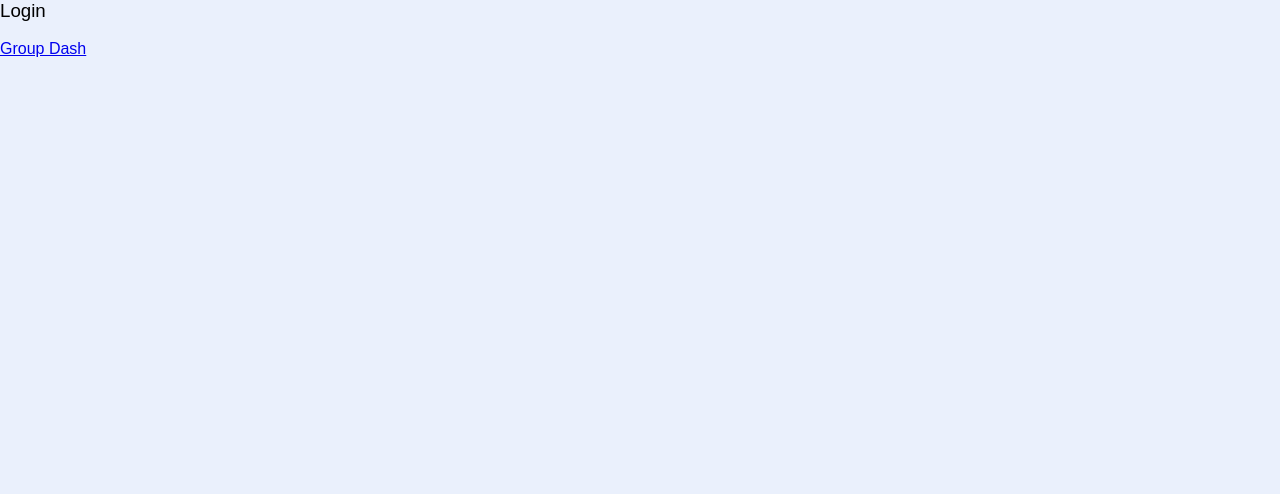
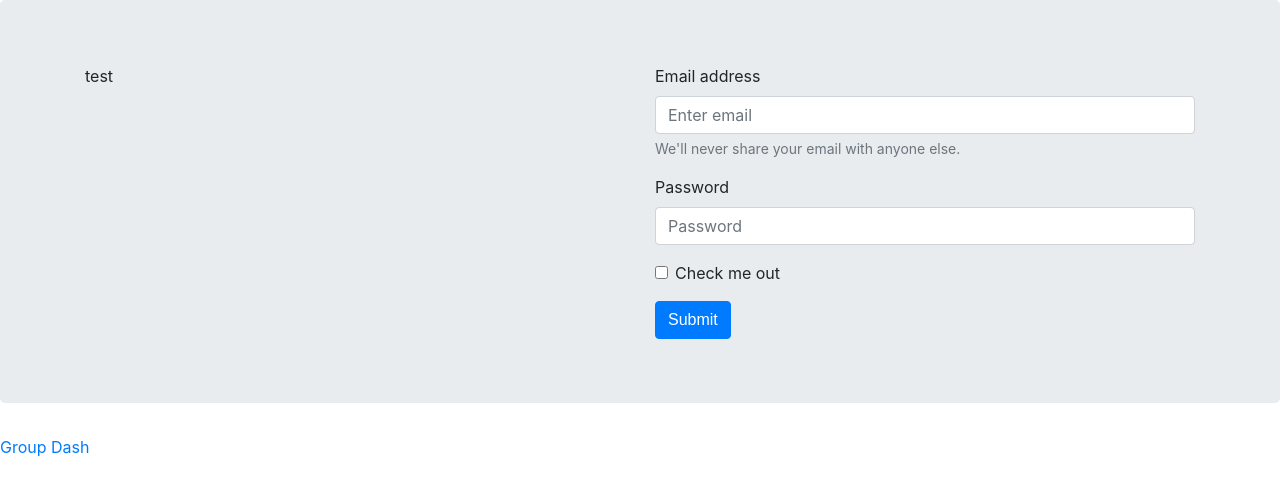
Before and after one commit to bdupitas/Concert, a React (Create React App) app in the folder concert/: page / in a window 1280 px wide. Shown: the top 494 px of the page. Built offline with nearby package versions, Linux system fonts and the light colour scheme.

Commit message:
added initial login boilerplate

```diff
--- a/concert/package.json
+++ b/concert/package.json
@@ -6,8 +6,10 @@
     "@testing-library/jest-dom": "^5.11.9",
     "@testing-library/react": "^11.2.3",
     "@testing-library/user-event": "^12.6.2",
+    "bootstrap": "^4.6.0",
     "express": "^4.17.1",
     "react": "^17.0.1",
+    "react-bootstrap": "^1.4.3",
     "react-dom": "^17.0.1",
     "react-router-dom": "^5.2.0",
     "react-scripts": "4.0.1",
--- a/concert/public/index.html
+++ b/concert/public/index.html
@@ -1,14 +1,12 @@
 <!DOCTYPE html>
 <html lang="en">
+
 <head>
   <meta charset="utf-8" />
   <link rel="icon" href="%PUBLIC_URL%/favicon.ico" />
   <meta name="viewport" content="width=device-width, initial-scale=1" />
   <meta name="theme-color" content="#000000" />
-    <meta
-      name="description"
-      content="Web site created using create-react-app"
-    />
+  <meta name="description" content="Web site created using create-react-app" />
   <link rel="apple-touch-icon" href="%PUBLIC_URL%/logo192.png" />
   <!--
       manifest.json provides metadata used when your web app is installed on a
@@ -25,7 +23,11 @@
       Learn how to configure a non-root public URL by running `npm run build`.
     -->
   <title>React App</title>
+   <!-- Bootstrap CDN -->
+  <link rel="stylesheet" href="https://maxcdn.bootstrapcdn.com/bootstrap/4.5.0/css/bootstrap.min.css"
+    integrity="sha384-9aIt2nRpC12Uk9gS9baDl411NQApFmC26EwAOH8WgZl5MYYxFfc+NcPb1dKGj7Sk" crossorigin="anonymous" />
 </head>
+
 <body>
   <noscript>You need to enable JavaScript to run this app.</noscript>
   <div id="root"></div>
@@ -40,4 +42,5 @@
       To create a production bundle, use `npm run build` or `yarn build`.
     -->
 </body>
+
 </html>
--- a/concert/src/components/Login.js
+++ b/concert/src/components/Login.js
@@ -1,15 +1,42 @@
-import React from "react";
-import {Link} from "react-router-dom";
+import react from "react"
+import Form from 'react-bootstrap/Form'
+import Button from 'react-bootstrap/Button'
+import Jumbotron from 'react-bootstrap/Jumbotron'
+import Container from 'react-bootstrap/Container'
+import Row from 'react-bootstrap/Row'
+import Col from 'react-bootstrap/Col'
 
-
-const Login = () => {
-return(
-<>
-<h3>Login</h3>
-<br/>
-<Link to="/dash">Group Dash</Link>
-</>
-);
+const Login = (props) => {
+  return (
+    <Jumbotron>
+    <Container>
+      <Row>
+        <Col>test</Col>
+        <Col>
+          <Form>
+            <Form.Group controlId="formBasicEmail">
+              <Form.Label>Email address</Form.Label>
+              <Form.Control type="email" placeholder="Enter email" />
+              <Form.Text className="text-muted">
+              We'll never share your email with anyone else.
+              </Form.Text>
+            </Form.Group>
+            <Form.Group controlId="formBasicPassword">
+              <Form.Label>Password</Form.Label>
+              <Form.Control type="password" placeholder="Password" />
+            </Form.Group>
+            <Form.Group controlId="formBasicCheckbox">
+              <Form.Check type="checkbox" label="Check me out" />
+            </Form.Group>
+            <Button variant="primary" type="submit">
+            Submit
+             </Button>
+          </Form>
+        </Col>
+      </Row>
+      </Container>
+    </Jumbotron>
+  );
 };
 
 
--- a/concert/src/index.js
+++ b/concert/src/index.js
@@ -2,6 +2,7 @@
 import ReactDOM from 'react-dom';
 import './index.css';
 import App from './App';
+import 'bootstrap/dist/css/bootstrap.min.css';
 
 ReactDOM.render(
   <React.StrictMode>
--- a/concert/src/pages/index.jsx
+++ b/concert/src/pages/index.jsx
@@ -1,8 +1,10 @@
 
 import Login from "../components/Login"
+import {Link} from "react-router-dom";
+
 
 //Functional Component
-const MainPage = () => <div> <Login />  </div>
+const MainPage = () => <div> <Login /> <Link to="/dash">Group Dash</Link> </div>
 
 
 
```
Also changed, not shown: 2 other files (tests, documents, lock files or other folders). Lines whose indentation alone changed are shown as unchanged.
